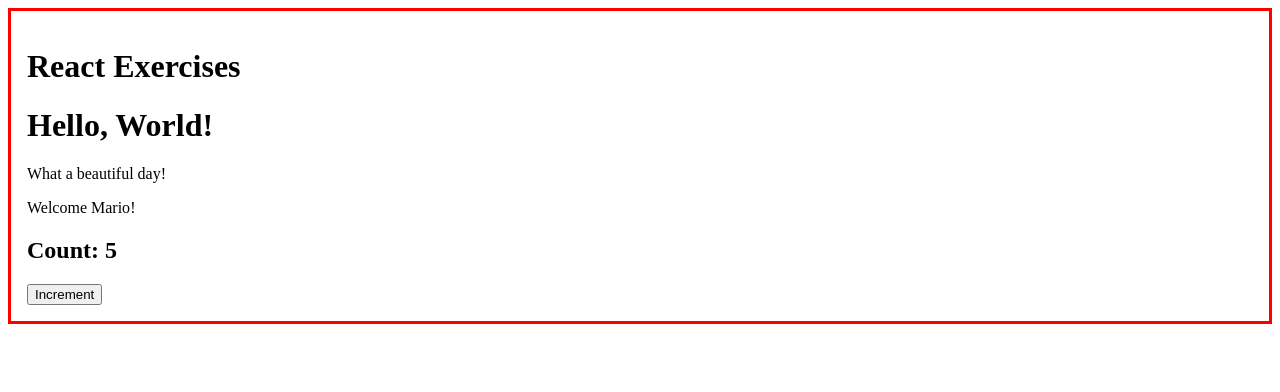
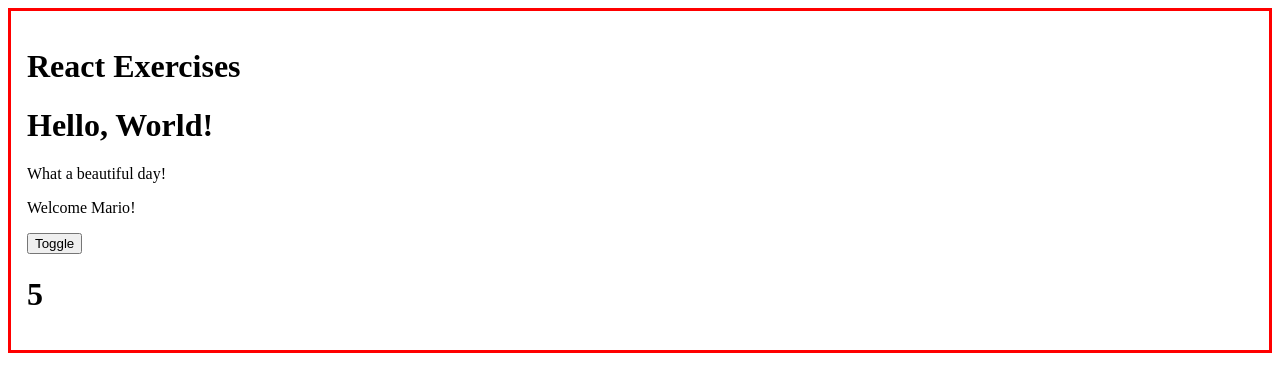
Before and after one commit to antoniocodella/react-exercises, a React (Create React App) app: page / in a window 1280 px wide. Shown: the top 392 px of the page. Built offline with nearby package versions, Linux system fonts and the light colour scheme.

Commit message:
useEffect-02

```diff
--- a/src/App.js
+++ b/src/App.js
@@ -4,6 +4,7 @@ import { ClickTracker } from "./ClickTracker";
 import { Colors } from "./Colors";
 import { Container } from "./Container";
 import { Counter } from "./Counter";
+import { CounterUseEffect } from "./CounterUseEffect02";
 import { DisplayLanguage } from "./DisplayLanguage";
 import { Hello } from "./Hello";
 import { InteractiveWelcome } from "./InteractiveWelcome";
@@ -19,12 +20,20 @@ export class App extends React.Component {
     console.log(value);
   };
 
+  state = {
+    toggle: true,
+  };
+
+  handleToggle = () => {
+    this.setState({ toggle: !this.state.toggle });
+  };
   render() {
     return (
       <Container title="React Exercises">
         <Hello />
         <Welcome name="Mario" />
-        <Counter initialValue={5} onCounterChange={this.onCounterChange} />
+        <button onClick={this.handleToggle}>Toggle</button>
+        {this.state.toggle && <CounterUseEffect />}
       </Container>
     );
   }
--- /dev/null
+++ b/src/CounterUseEffect02.js
@@ -0,0 +1,17 @@
+import React, { useEffect, useState } from "react";
+
+export function CounterUseEffect() {
+  const [count, setCount] = useState(0);
+
+  useEffect(() => {
+    const countInterval = setInterval(() => {
+      setCount((count) => count + 1);
+    }, 1000);
+
+    return () => {
+      clearInterval(countInterval);
+    };
+  }, []);
+
+  return <h1>{count}</h1>;
+}
```
